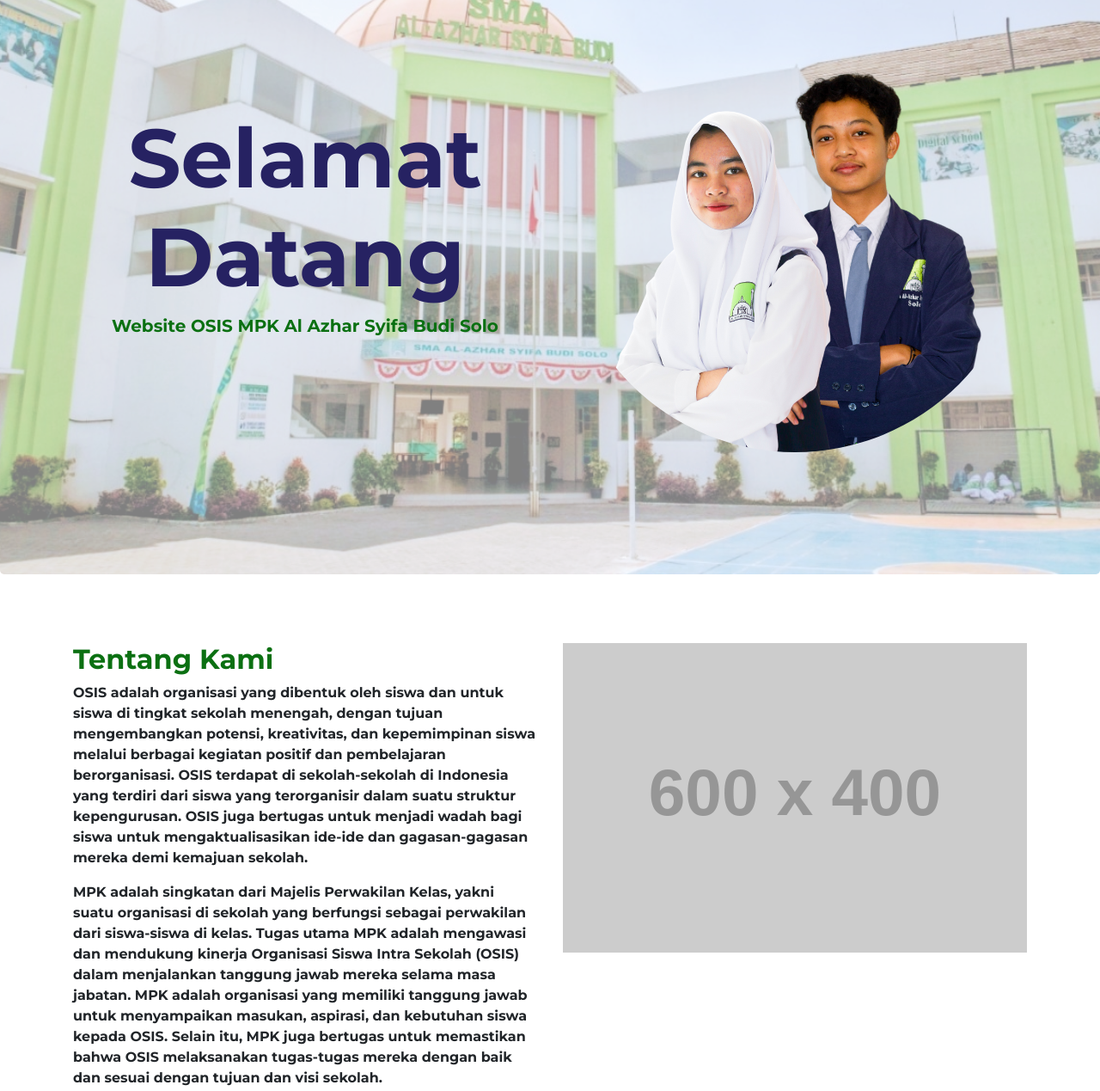
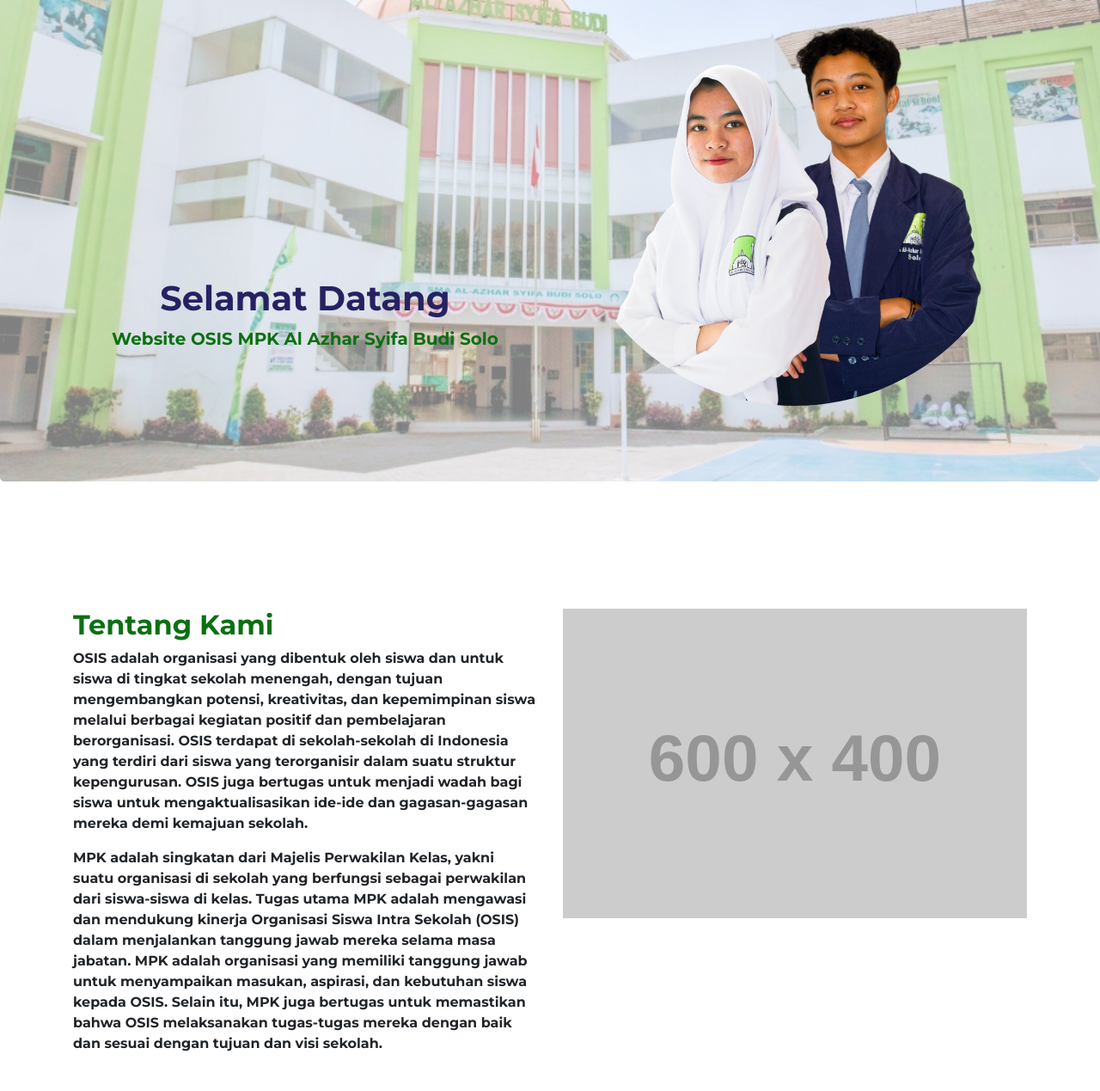
Before and after one commit to osismpksmasbest/osismpkwebsite, a plain HTML site: page index.html in a window 1280 px wide. Shown: the part 132-1401 px from the top of the page at 86% size. Drawn offline with nearby package versions, Linux system fonts and the light colour scheme; placeholder pictures from the web are drawn by us.

Commit message:
Add files via upload

```diff
--- a/index.html
+++ b/index.html
@@ -5,6 +5,7 @@
     <meta name="viewport" content="width=device-width, initial-scale=1, shrink-to-fit=no" />
 
     <title>Profil OSIS</title>
+    <link rel="icon" type="image/png" href="./Resource/Navbar/pfp_new.png" alt="Izer" />
     <link rel="stylesheet" href="https://maxcdn.bootstrapcdn.com/bootstrap/4.5.2/css/bootstrap.min.css" />
     <link rel="preconnect" href="https://fonts.googleapis.com" />
     <link rel="preconnect" href="https://fonts.gstatic.com" crossorigin />
@@ -57,10 +58,11 @@
 
     <!-- Landing Page Section with Maskot -->
     <section id="home" class="jumbotron text-center">
-      <div class="container">
+        <div>
+      <div class="container" >
         <div class="row align-items-center justify-content-center">
           <div class="col-md-6">
-            <h1 class="display-1">Selamat Datang</h1>
+            <h1 style="margin-top: 40vh">Selamat Datang</h1>
             <p class="lead">Website OSIS MPK Al Azhar Syifa Budi Solo</p>
           </div>
           <div class="col-md-6">
@@ -68,6 +70,7 @@
           </div>
         </div>
       </div>
+        </div>
     </section>
 
     <!-- About Us Section -->
--- a/style.css
+++ b/style.css
@@ -11,10 +11,9 @@
 }
 
 .jumbotron {
-  background: url("./Resource/Jumbotron/bgsekolah.jpg") no-repeat center center;
+  /* */background: url("./Resource/Jumbotron/bgsekolah.jpg") no-repeat center center;
   background-size: cover;
   color: white;
-  height: 100vh;
   background-position: center;
   display: flex;
   align-items: center;
@@ -47,6 +46,10 @@
 .jumbotron .lead {
   color: #0b7012;
 }
+
+.py-5 {
+    margin-top: 100px
+    }
 
 .card-title {
   color: #262262;
```
